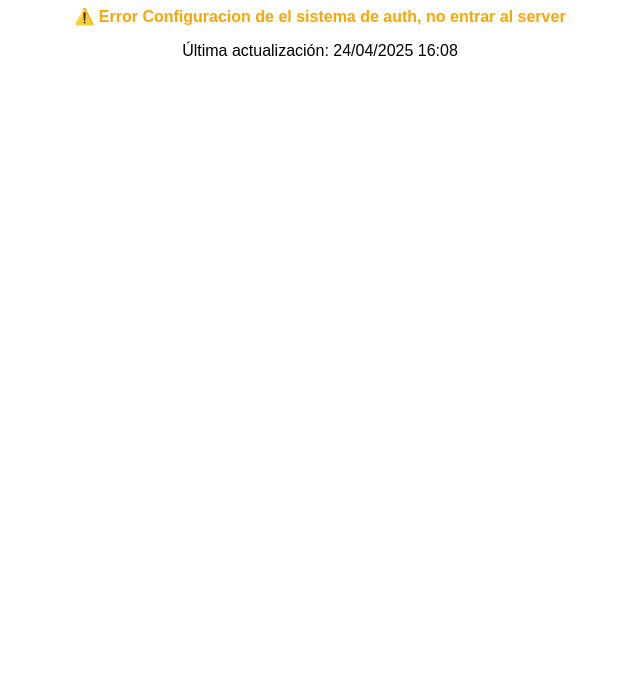
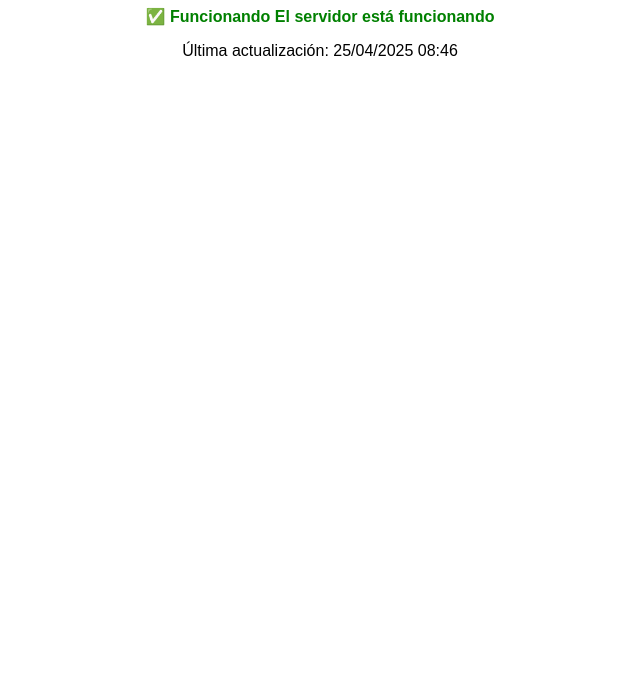
Before and after one commit to rubenito1/watergames, a plain HTML site: page index.html in a window 1280 px wide. Shown: the part 113-800 px from the top of the page, without its empty margins (320-960 px from the left). Drawn offline with Linux system fonts and the light colour scheme.

Commit message:
Update index.html

```diff
--- a/index.html
+++ b/index.html
@@ -12,7 +12,7 @@
 </head>
 <body>
   <h1>Estado del Sistema</h1>
-  <p class="error">⚠️ Error Configuracion de el sistema de auth, no entrar al server</p>
-  <p>Última actualización: 24/04/2025 16:08</p>
+  <p class="funcionando">✅ Funcionando El servidor está funcionando</p>
+  <p>Última actualización: 25/04/2025 08:46</p>
 </body>
 </html>
```
